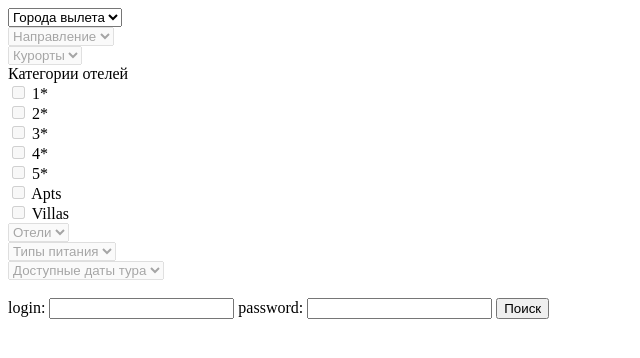
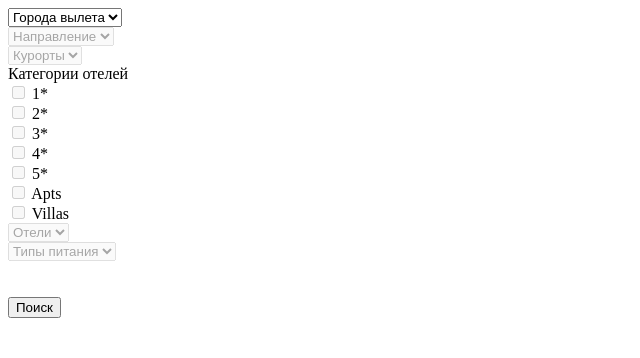
Before and after one commit to solnurkarim/tours_searcher, a plain HTML site: page index.html in a window 1280 px wide. Shown: the whole page, without its empty margins (0-640 px from the left). Drawn offline with Linux system fonts and the light colour scheme; no server answers.

Commit message:
tour dates removed, login/pass fields removed for demo version

```diff
--- a/index.html
+++ b/index.html
@@ -74,16 +74,16 @@
 		<option value="reset">Типы питания</option>
 	</select>
 	<br>
-	<select name="" id="tour-dates">
+<!-- 	<select name="" id="tour-dates">
 		<option value="reset">Доступные даты тура</option>
-	</select>
+	</select> -->
 	<br><br>
-	<label>login:
+	<!-- <label>login:
 		<input type="text" name="login" id="login">
 	</label>
 	<label>password:
 		<input type="password" name="pass" id="pass">
-	</label>
+	</label> -->
 	<button id="search">Поиск</button>
 
 	<div id="tours-wrapper">
--- a/script.js
+++ b/script.js
@@ -113,7 +113,7 @@ $(document).ready(function(){
 			let city = cityList[i].Name;
 			cityIdList[city] = cityList[i].Id;
 			// загрузка всех городов в список выбора
-			// $('#city').append('<option>'+ city +'</option>');
+			$('#city').append('<option>'+ city +'</option>');
 		}
 	});
 
```
